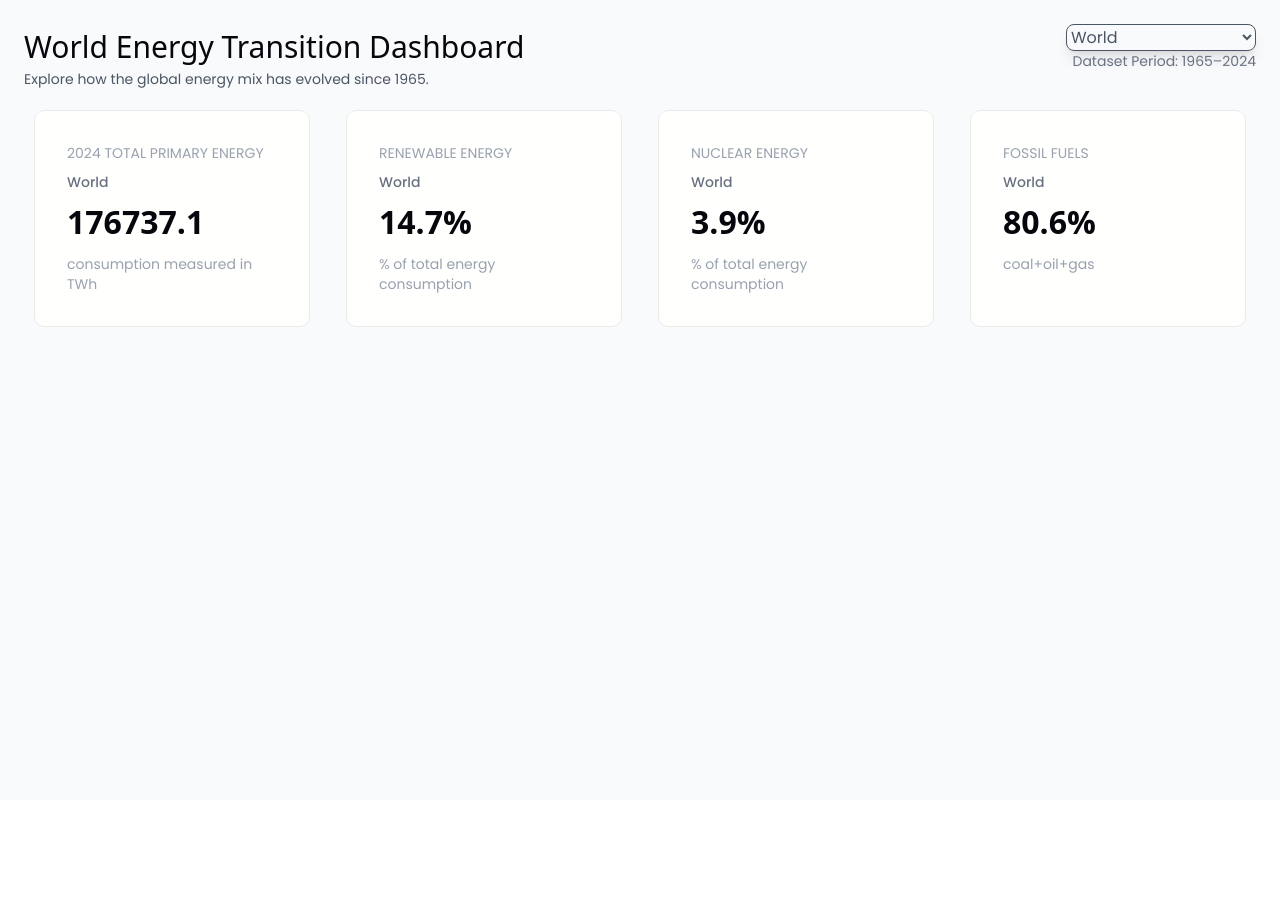
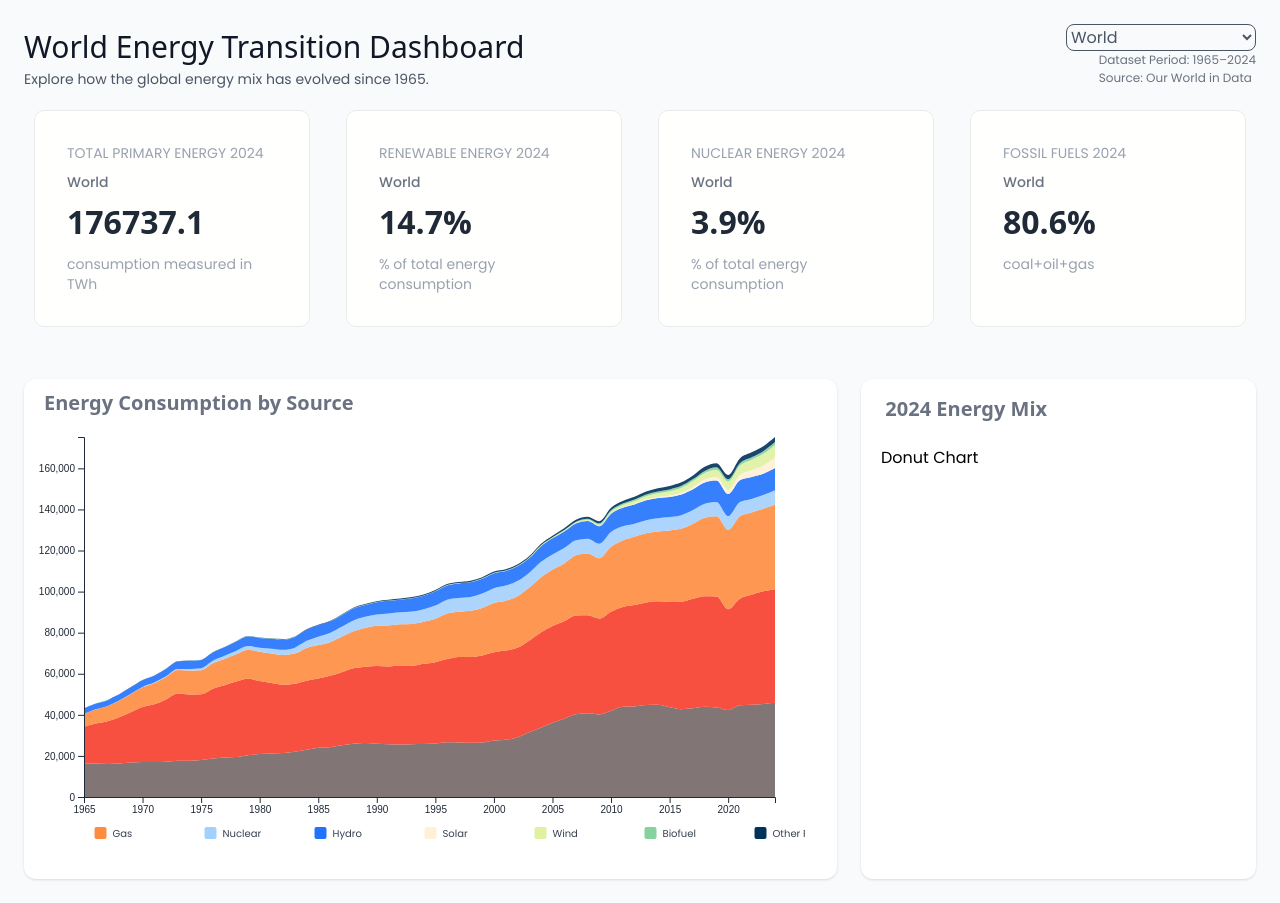
Before and after one commit to webpagearshi/energy-dashboard, a React (Vite) app: page / in a window 1280 px wide. Before the commit the page ends 800 px from the top, so only its background shows below. Built offline with nearby package versions, Linux system fonts and the light colour scheme.

Commit message:
add stacked chart

```diff
--- a/src/components/Dashboard.jsx
+++ b/src/components/Dashboard.jsx
@@ -4,6 +4,9 @@ import { energyData } from "../data/energy";
 import KPICard from "./KPICard";
 import "./Dashboard.css";
 import { getKPIMetrics } from "../utils/energyHelper";
+import ResponsiveStackedAreaChart from "./charts/ResponsiveStackedAreaChart";
+import { getStackedAreaData } from "../utils/energyHelper";
+import ResponsiveDonutChart from "./charts/ResponsiveDonutChart";
 
 export default function Dashboard() {
   const countries = useMemo(() => {
@@ -29,8 +32,13 @@ export default function Dashboard() {
         nuclearPct: null,
         fossilFuelPct: null,
       };
+  // Get the time series data for the selected country
+  const countryData = energyData.filter((d) => d.country === selectedCountry);
+  // Transform the data for the stacked area chart
+  const stackedAreaData = getStackedAreaData(countryData);
+
   return (
-    <div className="min-h-screen bg-gray-50 dashboard shadow-lg space-y-8">
+    <div className="min-h-screen bg-gray-50 dashboard shadow-lg">
       <div className="max-w-7xl mx-auto px-8 py-4">
         <DashboardHeader
           countries={countries}
@@ -40,7 +48,7 @@ export default function Dashboard() {
       </div>
       <div className="kpi-grid mt-8">
         <KPICard
-          title="2024 TOTAL PRIMARY ENERGY"
+          title="TOTAL PRIMARY ENERGY 2024"
           name={selectedCountry}
           value={
             metrics.primaryEnergy !== null
@@ -51,7 +59,7 @@ export default function Dashboard() {
         />
 
         <KPICard
-          title="RENEWABLE ENERGY"
+          title="RENEWABLE ENERGY 2024"
           name={selectedCountry}
           value={
             metrics.renewablePct !== null
@@ -62,7 +70,7 @@ export default function Dashboard() {
         />
 
         <KPICard
-          title="NUCLEAR ENERGY"
+          title="NUCLEAR ENERGY 2024"
           name={selectedCountry}
           value={
             metrics.nuclearPct !== null
@@ -73,7 +81,7 @@ export default function Dashboard() {
         />
 
         <KPICard
-          title="FOSSIL FUELS"
+          title="FOSSIL FUELS 2024"
           name={selectedCountry}
           value={
             metrics.fossilFuelPct !== null
@@ -83,6 +91,17 @@ export default function Dashboard() {
           subtitle="coal+oil+gas"
         />
       </div>
+      <div className="max-w-7xl mx-auto px-8">
+        <div className="grid grid-cols-1 lg:grid-cols-3 gap-6">
+          <div className="lg:col-span-2">
+            <ResponsiveStackedAreaChart data={stackedAreaData} />
+          </div>
+
+          <div>
+            <ResponsiveDonutChart country={selectedCountry} />
+          </div>
+        </div>
+      </div>
     </div>
   );
 }
--- a/src/components/DashboardHeader.jsx
+++ b/src/components/DashboardHeader.jsx
@@ -27,8 +27,8 @@ export default function DashboardHeader({
             setSelectedCountry={setSelectedCountry}
           />
 
-          <div className="mt-1 text-[14px] text-gray-500">
-            Dataset Period: 1965–2024
+          <div className="mt-1 text-[12px] text-gray-500">
+            Dataset Period: 1965–2024 <br /> Source: Our World in Data
           </div>
         </div>
       </div>
--- a/src/components/charts/DonutChart.jsx
+++ b/src/components/charts/DonutChart.jsx
@@ -0,0 +1,9 @@
+export default function DonutChart({ width, height }) {
+  return (
+    <svg width={width} height={height}>
+      <text x="20" y="40">
+        Donut Chart
+      </text>
+    </svg>
+  );
+}
--- /dev/null
+++ b/src/components/charts/ResponsiveDonutChart.jsx
@@ -0,0 +1,24 @@
+import { useRef } from "react";
+import { useDimensions } from "../../hooks/useDimensions";
+import DonutChart from "./DonutChart";
+
+export default function ResponsiveDonutChart({ country }) {
+  const chartRef = useRef();
+
+  const dimensions = useDimensions(chartRef);
+
+  return (
+    <div ref={chartRef} className="w-full h-[500px] bg-white rounded-xl shadow">
+      <h2
+        className="text-xl mb-4 text-gray-500 font-semibold"
+        style={{ paddingLeft: "24px", paddingTop: "16px" }}
+      >
+        2024 Energy Mix
+      </h2>
+
+      {dimensions.width > 0 && (
+        <DonutChart width={dimensions.width} height={420} country={country} />
+      )}
+    </div>
+  );
+}
--- /dev/null
+++ b/src/components/charts/ResponsiveStackedAreaChart.jsx
@@ -0,0 +1,27 @@
+import { useRef } from "react";
+import { useDimensions } from "../../hooks/useDimensions";
+import StackedAreaChart from "./StackedAreaChart";
+
+export default function ResponsiveStackedAreaChart({ data }) {
+  const chartRef = useRef();
+
+  const dimensions = useDimensions(chartRef);
+
+  return (
+    <div ref={chartRef} className="w-full h-[500px] bg-white rounded-xl shadow">
+      <h2
+        className="text-xl mb-4 m-4 text-gray-500 font-semibold"
+        style={{ padding: "10px 10px 0px 20px" }}
+      >
+        Energy Consumption by Source
+      </h2>
+      {dimensions.width > 0 && (
+        <StackedAreaChart
+          width={dimensions.width - 32}
+          height={450}
+          data={data}
+        />
+      )}
+    </div>
+  );
+}
--- a/src/components/charts/StackedAreaChart.jsx
+++ b/src/components/charts/StackedAreaChart.jsx
@@ -0,0 +1,135 @@
+import * as d3 from "d3";
+
+export default function StackedAreaChart({ width, height, data }) {
+  const margin = {
+    top: 20,
+    right: 30,
+    bottom: 70,
+    left: 60,
+  };
+  // The width of the area where the chart will be drawn, excluding margins
+  const boundsWidth = width - margin.left - margin.right;
+  // The height of the area where the chart will be drawn, excluding margins
+  const boundsHeight = height - margin.top - margin.bottom;
+  // Define the keys for the different energy sources
+  const keys = [
+    "coal",
+    "oil",
+    "gas",
+    "nuclear",
+    "hydro",
+    "solar",
+    "wind",
+    "biofuel",
+    "other_renewable",
+  ];
+
+  // Define labels for the energy sources (optional, can be used for tooltips or legends)
+  const labels = {
+    coal: "Coal",
+    oil: "Oil",
+    gas: "Gas",
+    nuclear: "Nuclear",
+    hydro: "Hydro",
+    solar: "Solar",
+    wind: "Wind",
+    biofuel: "Biofuel",
+    other_renewable: "Other Renewable",
+  };
+
+  // Define a color scale for the different energy sources
+  const colors = d3.scaleOrdinal().domain(keys).range([
+    "#746766", // coal
+    "#f73e2d", // oil
+    "#fd8c40", // gas
+    "#a3d0fd", // nuclear
+    "#2173fd", // hydro
+    "#fff0d6", // solar
+    "#e0f1a1", // wind
+    "#85d29e", // biofuel
+    "#01325a", // other renewable
+  ]);
+
+  // Use D3's stack function to transform the data into a format suitable for a stacked area chart
+  const stackedSeries = d3.stack().keys(keys)(data);
+
+  const xScale = d3
+    .scaleLinear()
+    .domain(d3.extent(data, (d) => d.year))
+    .range([0, boundsWidth]);
+
+  // Calculate the maximum y-value across all layers of the stacked series to set the y-axis domain
+  const maxY = d3.max(stackedSeries, (layer) => d3.max(layer, (d) => d[1]));
+  const yScale = d3.scaleLinear().domain([0, maxY]).range([boundsHeight, 0]);
+
+  // Define an area generator function that will create the SVG path data for each layer of the stacked area chart
+  const areaGenerator = d3
+    .area()
+    .x((d) => xScale(d.data.year))
+    .y0((d) => yScale(d[0]))
+    .y1((d) => yScale(d[1]))
+    .curve(d3.curveMonotoneX);
+
+  //create areas
+  const areas = stackedSeries.map((series) => (
+    <path
+      key={series.key}
+      d={areaGenerator(series)}
+      fill={colors(series.key)}
+      opacity={0.9}
+    />
+  ));
+  // Create legend items
+  const legendSpacing = boundsWidth / keys.length;
+
+  const itemWidth = 110;
+  const legendWidth = itemWidth * keys.length;
+  const legendStartX = (boundsWidth - legendWidth) / 2;
+
+  const legendItems = keys.map((key, i) => (
+    <g key={key} transform={`translate(${legendStartX + i * itemWidth}, 0)`}>
+      <rect width="12" height="12" fill={colors(key)} rx="2" />
+
+      <text x="18" y="10" fontSize="10" fill="#374151">
+        {labels[key]}
+      </text>
+    </g>
+  ));
+
+  return (
+    <svg width={width} height={height}>
+      <g transform={`translate(${margin.left},${margin.top})`}>
+        {areas}
+
+        {/* X Axis */}
+        <g
+          transform={`translate(0,${boundsHeight})`}
+          ref={(node) => {
+            if (node) {
+              d3.select(node).call(
+                d3.axisBottom(xScale).tickFormat(d3.format("d")),
+              );
+            }
+          }}
+        />
+
+        {/* Y Axis */}
+        <g
+          ref={(node) => {
+            if (node) {
+              d3.select(node).call(d3.axisLeft(yScale));
+            }
+          }}
+        />
+      </g>
+      <g
+        transform={`translate(
+    0,
+    ${boundsHeight + 50}
+  )`}
+      >
+        {legendItems}
+      </g>
+    </svg>
+  );
+}
--- a/src/components/filters/CountryFilter.jsx
+++ b/src/components/filters/CountryFilter.jsx
@@ -7,7 +7,7 @@ export default function CountryFilter({
     <select
       value={selectedCountry}
       onChange={(e) => setSelectedCountry(e.target.value)}
-      className="border rounded-lg px-3 py-4 text-[10px] text-gray-600 shadow-lg margin-5 focus:outline-none focus:ring-1 focus:ring-blue-500 hover:border-blue-500"
+      className="border rounded-lg px-3 py-4 text-[10px] text-gray-600 margin-5 focus:outline-none focus:ring-1 focus:ring-blue-500 hover:border-blue-500"
     >
       {countries.map((country) => (
         <option key={country} value={country}>
--- a/src/hooks/useDimensions.js
+++ b/src/hooks/useDimensions.js
@@ -0,0 +1,27 @@
+import { useEffect, useLayoutEffect, useState } from "react";
+
+export const useDimensions = (targetRef) => {
+  const getDimensions = () => {
+    return {
+      width: targetRef.current ? targetRef.current.offsetWidth : 0,
+      height: targetRef.current ? targetRef.current.offsetHeight : 0,
+    };
+  };
+
+  const [dimensions, setDimensions] = useState(getDimensions);
+
+  const handleResize = () => {
+    setDimensions(getDimensions());
+  };
+
+  useEffect(() => {
+    window.addEventListener("resize", handleResize);
+    return () => window.removeEventListener("resize", handleResize);
+  }, []);
+
+  useLayoutEffect(() => {
+    handleResize();
+  }, []);
+
+  return dimensions;
+};
--- a/src/index.css
+++ b/src/index.css
@@ -1,5 +1,6 @@
 @import url("https://fonts.googleapis.com/css2?family=Poppins:wght@300;400;500;600;700&display=swap");
 @import "tailwindcss";
+
 :root {
   --text: #6b6375;
   --text-h: #08060d;
@@ -62,10 +63,8 @@ h3,
 h4,
 h5,
 h6 {
+  font-family: var(--heading);
   margin: 0;
-  font-family: var(--heading);
-  color: var(--text-h);
-  font-weight: inherit;
 }
 
 p {
@@ -93,4 +92,6 @@ body {
   background: #f8fafc;
   color: #1f2937;
   font-family: "Poppins", sans-serif;
+  margin: 0;
+  padding: 0;
 }
--- a/src/utils/energyHelper.js
+++ b/src/utils/energyHelper.js
@@ -1,3 +1,4 @@
+// Helper function to calculate KPI metrics for a given energy record
 export function getKPIMetrics(record) {
   const renewableEnergy =
     record.hydro +
@@ -18,3 +19,20 @@ export function getKPIMetrics(record) {
     fossilFuelPct: (fossilFuelEnergy / record.primary_energy) * 100,
   };
 }
+
+// Helper function to transform raw energy data into a format suitable for the stacked area chart
+export function getStackedAreaData(data) {
+  return data.map((d) => ({
+    year: d.year,
+
+    coal: d.coal,
+    oil: d.oil,
+    gas: d.gas,
+    nuclear: d.nuclear,
+    hydro: d.hydro,
+    solar: d.solar,
+    wind: d.wind,
+    biofuel: d.biofuel,
+    other_renewable: d.other_renewable,
+  }));
+}
```
